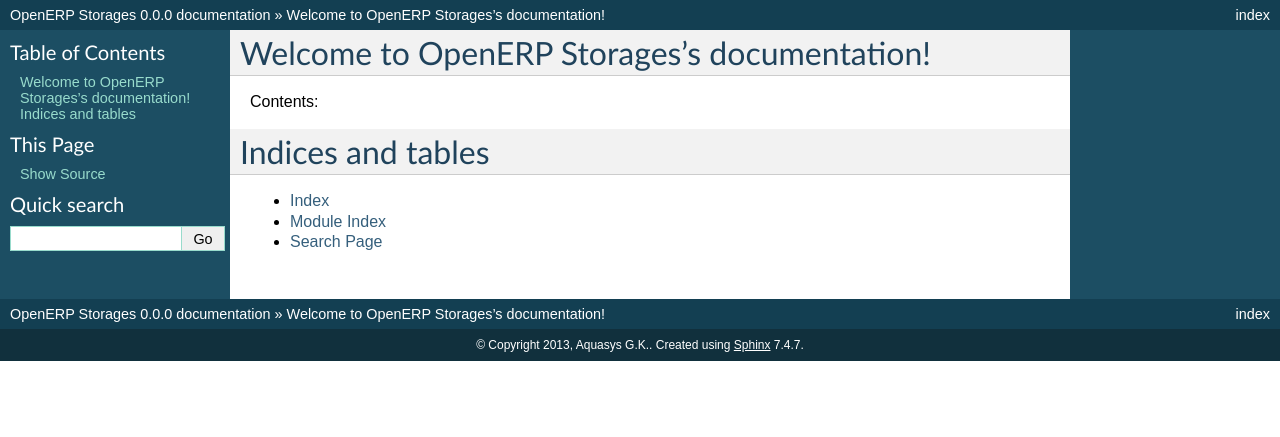
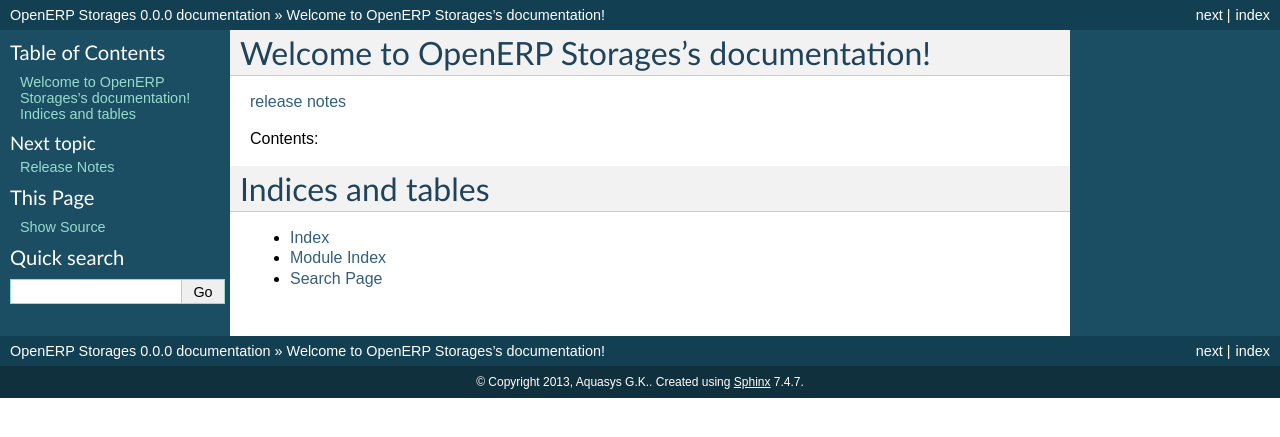
Before and after one commit to Aquasys/openerp_storages, a Sphinx documentation site: the page built from doc/index.rst, in a window 1280 px wide. Shown: the top 437 px of the page. Built offline with Sphinx 7.4.7, drawn with Linux system fonts in a browser that asks for light colours.

Commit message:
add release notes to doc

```diff
--- a/doc/index.rst
+++ b/doc/index.rst
@@ -5,6 +5,14 @@
 
 Welcome to OpenERP Storages's documentation!
 ============================================
+
+.. toctree::
+    :hidden:
+
+    release_notes
+
+:doc:`release notes </release_notes>`
+
 
 Contents:
 
```
Also changed, not shown: doc/release_notes.rst (added, +8 -0 lines).
